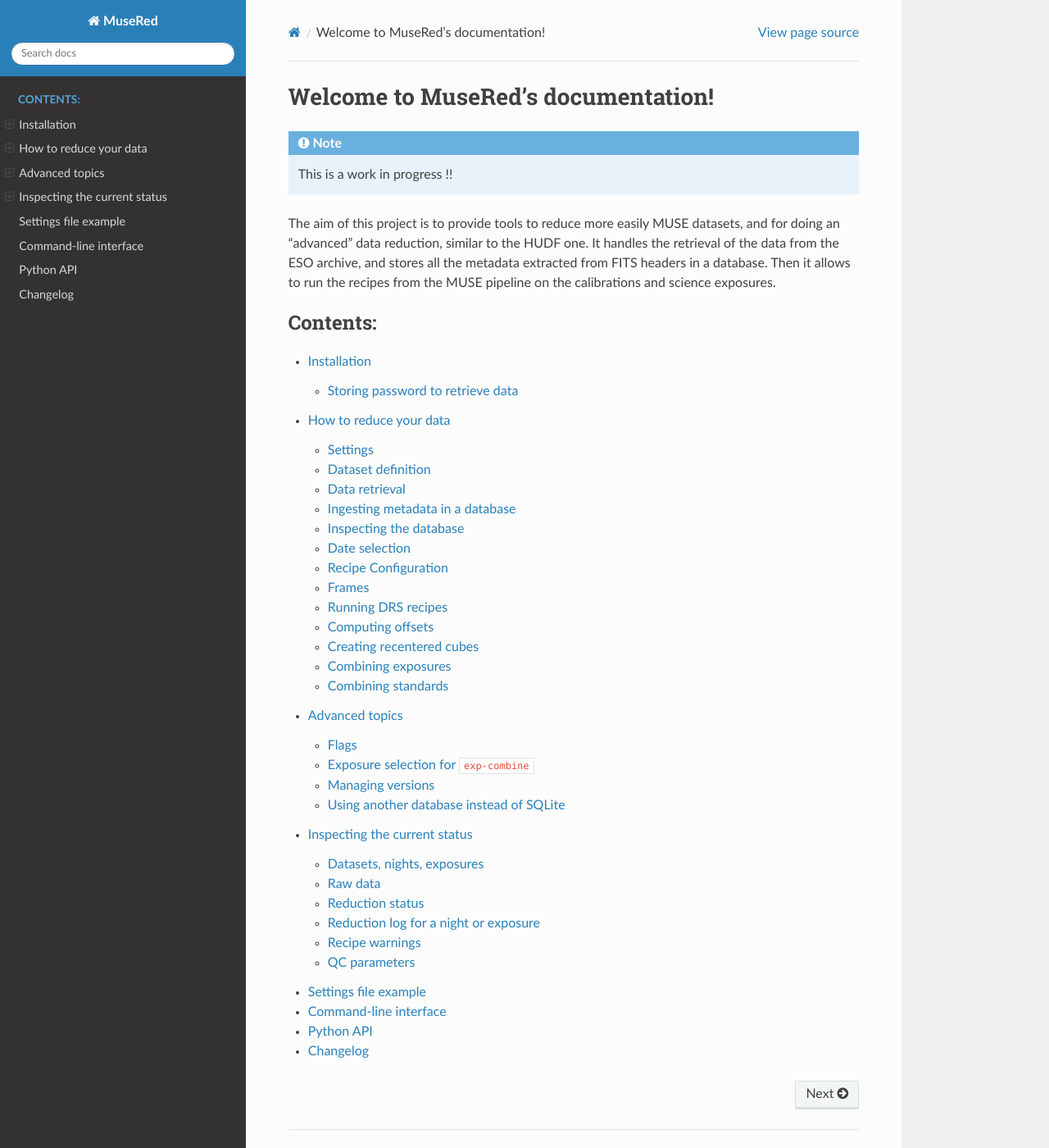
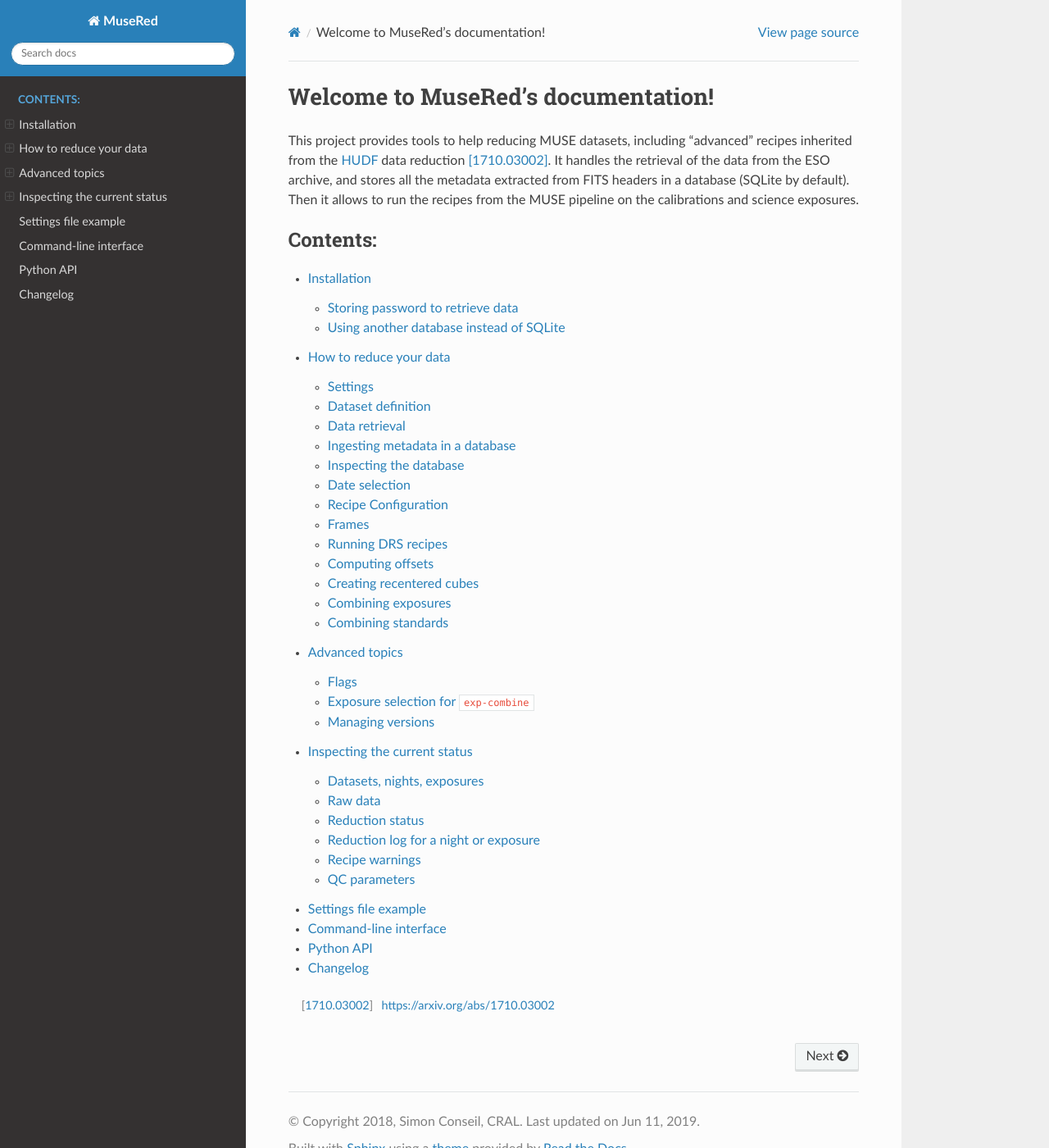
Before and after one commit to musevlt/musered, a Sphinx documentation site: the page built from docs/index.rst, in a window 1280 px wide and 1400 px high. Shown: the whole window at 82% size. Built offline with Sphinx 7.4.7 and the Read the Docs theme 2.0.0, drawn with Linux system fonts in a browser that asks for light colours.

Commit message:
Various doc changes

```diff
--- a/docs/index.rst
+++ b/docs/index.rst
@@ -1,14 +1,12 @@
 Welcome to MuseRed's documentation!
 ===================================
 
-.. note::
-   This is a work in progress !!
-
-The aim of this project is to provide tools to reduce more easily MUSE
-datasets, and for doing an "advanced" data reduction, similar to the HUDF one.
-It handles the retrieval of the data from the ESO archive, and stores all the
-metadata extracted from FITS headers in a database. Then it allows to run the
-recipes from the MUSE pipeline on the calibrations and science exposures.
+This project provides tools to help reducing MUSE datasets, including "advanced"
+recipes inherited from the HUDF_ data reduction [1710.03002]_. It handles the
+retrieval of the data from the ESO archive, and stores all the metadata
+extracted from FITS headers in a database (SQLite by default). Then it allows to
+run the recipes from the MUSE pipeline on the calibrations and science
+exposures.
 
 .. toctree::
    :maxdepth: 2
@@ -22,3 +20,7 @@ recipes from the MUSE pipeline on the calibrations and science exposures.
    cli
    api
    changelog
+
+
+.. _HUDF: http://muse-vlt.eu/science/udf/
+.. [1710.03002] https://arxiv.org/abs/1710.03002
```
Also changed, not shown: docs/advanced.rst (+0 -35 lines), docs/installation.rst (+42 -2 lines), 1 other file.
